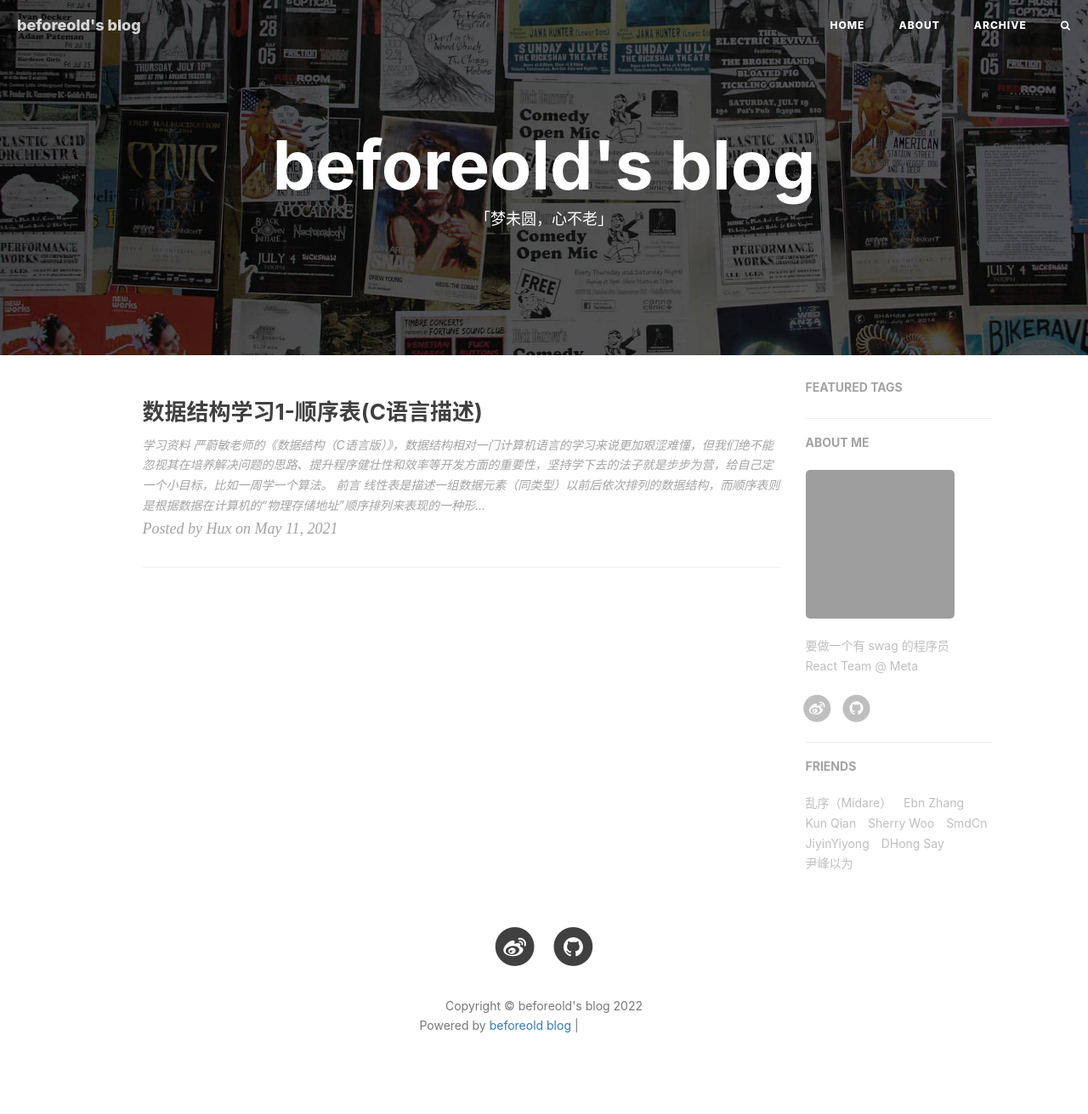
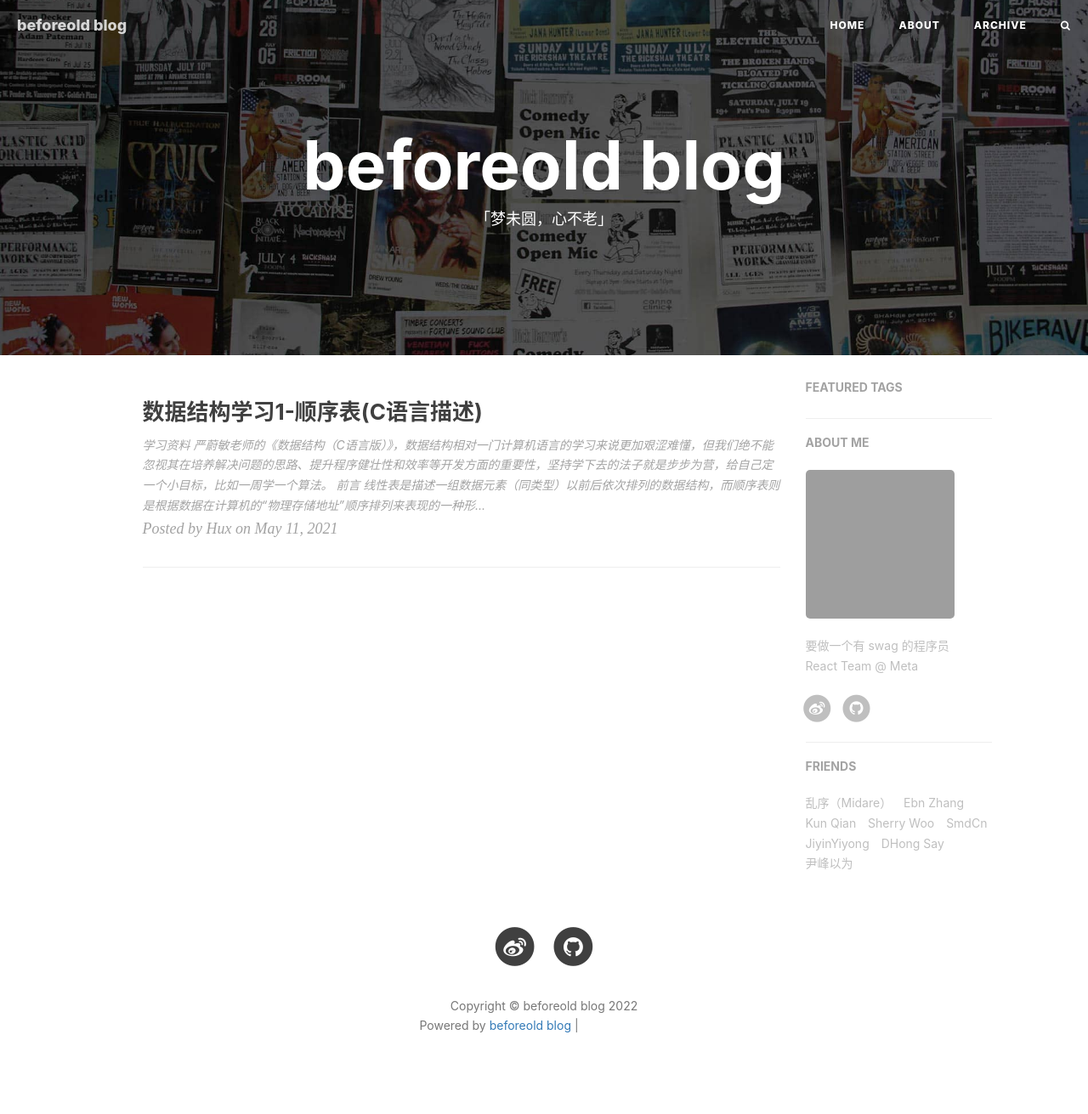
Before and after one commit to beforeold/beforeold.github.io, a Jekyll site: the page built from index.html, in a window 1280 px wide. Shown: the whole page at 85% size. Built offline with Jekyll 4.4.1, drawn with Linux system fonts in a browser that asks for light colours; nearby versions of some CDN libraries; the list of posts is cut into pages by our own code; comment, search, counter and statistics services are not loaded; part of the change alters nothing that is shown; grey boxes are pictures that could not be loaded.

```diff
--- a/_config.yml
+++ b/_config.yml
@@ -1,11 +1,11 @@
 # Site settings
-title: beforeold's blog
+title: beforeold blog
 SEOTitle: beforeold 博客 | beforeold blog
 header-img: img/home-bg.jpg
 email: ibeforeold@gmail.com
 description: "这里是 beforeold 的个人博客，与你一起发现更大的世界 | 要做一个有 swag 的程序员"
 keyword: "beforeold, 博客, 个人网站, 互联网, Web, JavaScript, React, React Native, 前端, 设计"
-url: "https://huangxuan.me" # your host, for absolute URL
+url: "https://beforeold.github.io" # your host, for absolute URL
 baseurl: "" # for example, '/blog' if your blog hosted on 'host/blog'
 
 # Publish posts or collection documents with a future date.
--- a/_includes/footer.html
+++ b/_includes/footer.html
@@ -12,7 +12,7 @@
                     Powered by <a href="http://huangxuan.me">beforeold blog</a> |
                     <iframe style="margin-left: 2px; margin-bottom:-5px;" frameborder="0" scrolling="0" width="100px"
                         height="20px"
-                        src="https://ghbtns.com/github-btn.html?user=huxpro&repo=huxpro.github.io&type=star&count=true">
+                        src="https://ghbtns.com/github-btn.html?user=huxpro&repo=beforeold.github.io&type=star&count=true">
                     </iframe>
                 </p>
             </div>
```
Also changed, not shown: 1 other file.
